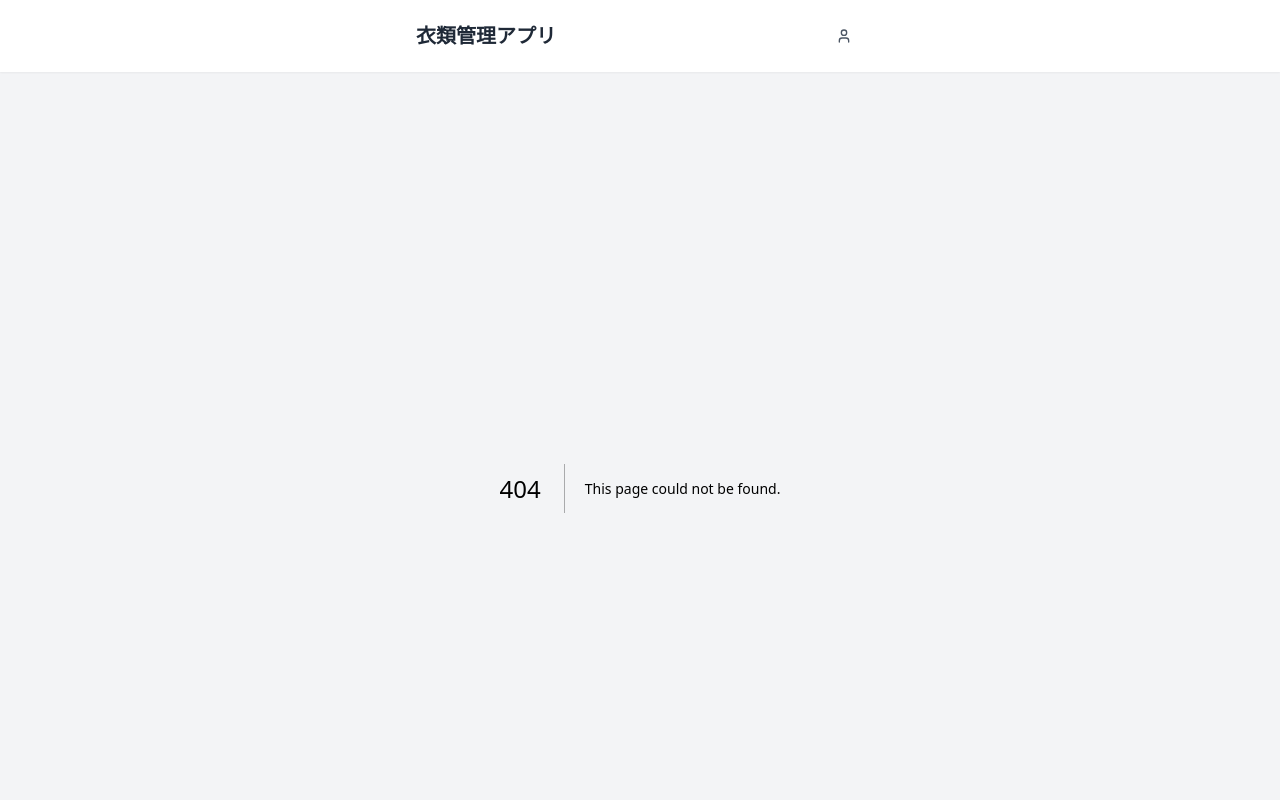
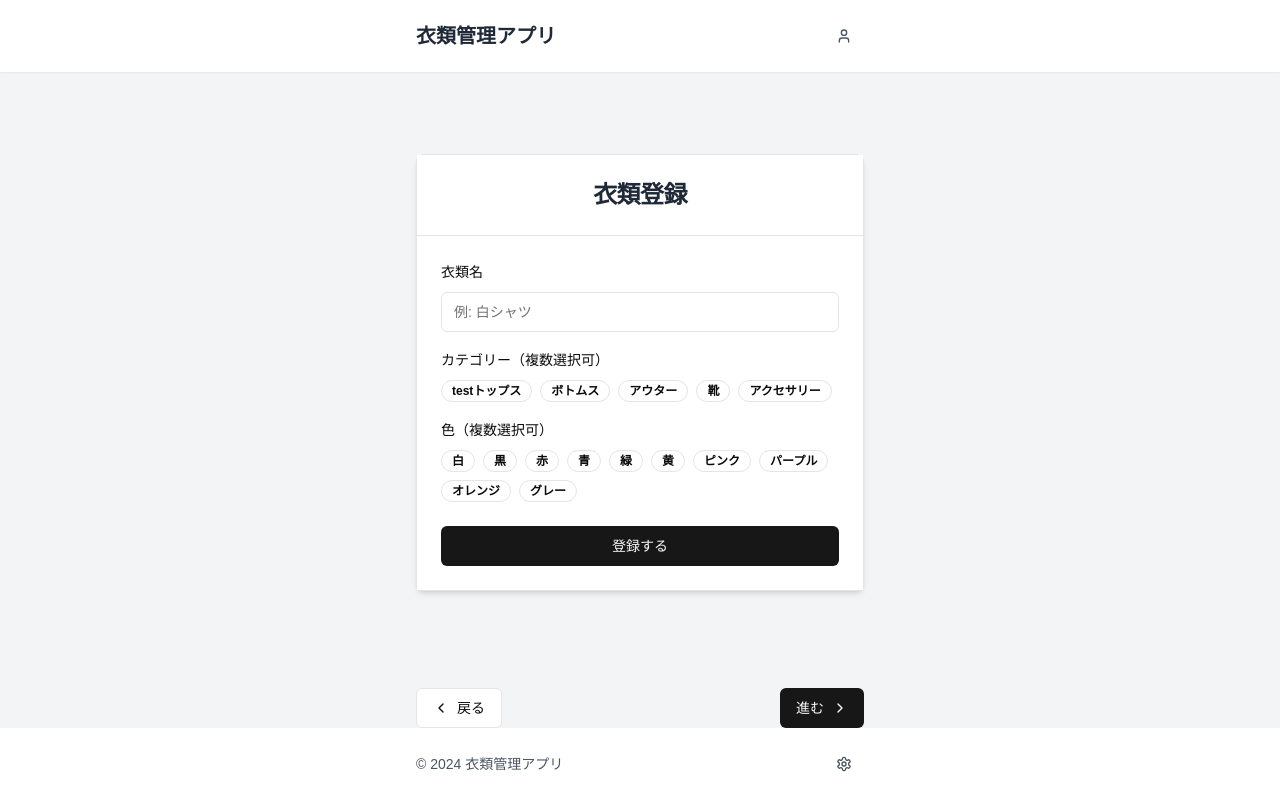
Before and after one commit to ririsow/stockMemo, a Next.js app in the folder stock_memo/: page /clothes/register in a window 1280 px wide. Before the commit this address had no page. Shown: the top 800 px of the page. Built offline with nearby package versions, Linux system fonts and the light colour scheme; no server answers; the database is empty.

Commit message:
パス変更

```diff
--- a/stock_memo/src/app/register/confirmation/page.tsx
+++ b/stock_memo/src/app/clothes/register/confirmation/page.tsx
@@ -32,7 +32,7 @@ export default function RegistrationComplete() {
           <Button
             variant="outline"
             className="w-full"
-            onClick={() => router.push('/register')}
+            onClick={() => router.push('/clothes/register')}
           >
             新しい衣類を登録する
           </Button>
--- /dev/null
+++ b/stock_memo/src/app/clothes/register/page.tsx
@@ -0,0 +1,147 @@
+'use client'
+
+import { useState, useEffect } from 'react'
+import { useRouter } from 'next/navigation'
+import { Button } from "@/components/ui/button"
+import { Card, CardContent, CardHeader, CardTitle } from "@/components/ui/card"
+import { Input } from "@/components/ui/input"
+import { Label } from "@/components/ui/label"
+import { Badge } from "@/components/ui/badge"
+import { db } from '@/lib/firebase'
+import { collection, addDoc, getDocs } from 'firebase/firestore'
+
+const categories = ['testトップス', 'ボトムス', 'アウター', '靴', 'アクセサリー']
+const colors = ['白', '黒', '赤', '青', '緑', '黄', 'ピンク', 'パープル', 'オレンジ', 'グレー']
+
+export default function Register() {
+  const [selectedCategories, setSelectedCategories] = useState<string[]>([])
+  const [selectedColors, setSelectedColors] = useState<string[]>([])
+  const [clothingName, setClothingName] = useState('')
+  const [isSubmitting, setIsSubmitting] = useState(false)
+  const [error, setError] = useState<string | null>(null)
+  const router = useRouter()
+
+  useEffect(() => {
+    // Firestoreの接続を確認
+    const checkFirestoreConnection = async () => {
+      try {
+        const querySnapshot = await getDocs(collection(db, 'clothes'))
+        console.log('Firestore connection successful', querySnapshot.size)
+      } catch (error) {
+        console.error('Firestore connection error:', error)
+        setError('データベースへの接続に問題があります。')
+      }
+    }
+
+    checkFirestoreConnection()
+  }, [])
+
+  const toggleCategory = (category: string) => {
+    setSelectedCategories(prev =>
+      prev.includes(category) ? prev.filter(c => c !== category) : [...prev, category]
+    )
+  }
+
+  const toggleColor = (color: string) => {
+    setSelectedColors(prev =>
+      prev.includes(color) ? prev.filter(c => c !== color) : [...prev, color]
+    )
+  }
+
+  const handleSubmit = async (e: React.FormEvent) => {
+    e.preventDefault()
+    setIsSubmitting(true)
+    setError(null)
+
+    if (!clothingName || selectedCategories.length === 0 || selectedColors.length === 0) {
+      setError("全ての必須項目を入力してください。")
+      setIsSubmitting(false)
+      return
+    }
+
+    try {
+      console.log('Submitting data:', { clothingName, selectedCategories, selectedColors })
+      const docRef = await addDoc(collection(db, "clothes"), {
+        name: clothingName,
+        categories: selectedCategories,
+        colors: selectedColors,
+        createdAt: new Date()
+      })
+
+      console.log('Document written with ID: ', docRef.id)
+      // alert("衣類が正常に登録されました。")
+
+      // Reset form
+      setClothingName('')
+      setSelectedCategories([])
+      setSelectedColors([])
+
+      // Navigate to confirmation page
+      router.push('clothes/register/confirmation')
+    } catch (error) {
+      console.error("Error adding document: ", error)
+      setError("登録中にエラーが発生しました。もう一度お試しください。")
+    } finally {
+      setIsSubmitting(false)
+    }
+  }
+
+  return (
+    <Card className="w-full max-w-md mx-auto shadow-md">
+      <CardHeader className="text-center bg-white border-b">
+        <CardTitle className="text-2xl font-bold text-gray-800">衣類登録</CardTitle>
+      </CardHeader>
+      <CardContent className="space-y-6 p-6 bg-white">
+        {error && <div className="text-red-500 text-sm">{error}</div>}
+        <form onSubmit={handleSubmit}>
+          <div className="space-y-2">
+            <Label htmlFor="name">衣類名</Label>
+            <Input
+              id="name"
+              placeholder="例: 白シャツ"
+              value={clothingName}
+              onChange={(e) => setClothingName(e.target.value)}
+              required
+            />
+          </div>
+
+          <div className="space-y-2 mt-4">
+            <Label>カテゴリー（複数選択可）</Label>
+            <div className="flex flex-wrap gap-2">
+              {categories.map(category => (
+                <Badge
+                  key={category}
+                  variant={selectedCategories.includes(category) ? "default" : "outline"}
+                  className="cursor-pointer"
+                  onClick={() => toggleCategory(category)}
+                >
+                  {category}
+                </Badge>
+              ))}
+            </div>
+          </div>
+
+          <div className="space-y-2 mt-4">
+            <Label>色（複数選択可）</Label>
+            <div className="flex flex-wrap gap-2">
+              {colors.map(color => (
+                <Badge
+                  key={color}
+                  variant={selectedColors.includes(color) ? "default" : "outline"}
+                  className="cursor-pointer"
+                  onClick={() => toggleColor(color)}
+                >
+                  {color}
+                </Badge>
+              ))}
+            </div>
+          </div>
+
+          <Button type="submit" className="w-full mt-6" disabled={isSubmitting}>
+            {isSubmitting ? '登録中...' : '登録する'}
+          </Button>
+        </form>
+      </CardContent>
+    </Card>
+  )
+}
--- a/stock_memo/src/app/page.tsx
+++ b/stock_memo/src/app/page.tsx
@@ -11,7 +11,7 @@ export default function Home() {
       </CardHeader>
       <CardContent className="space-y-4 p-6 bg-white">
         <Button className="w-full h-16 text-lg justify-start px-4" variant="outline" asChild>
-          <Link href="/register">
+          <Link href="/clothes/register">
             <ShirtIcon className="mr-3 h-6 w-6 text-green-500" />
             <span className="flex-grow text-left">登録</span>
           </Link>
```
Also changed, not shown: stock_memo/src/app/clothes/page.tsx (renamed from stock_memo/src/app/register/page.tsx).
